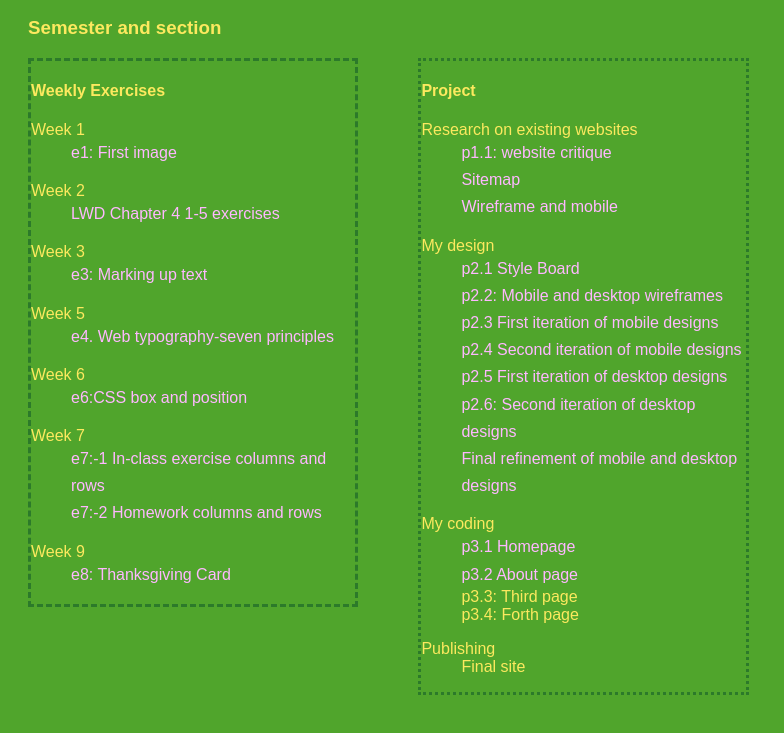
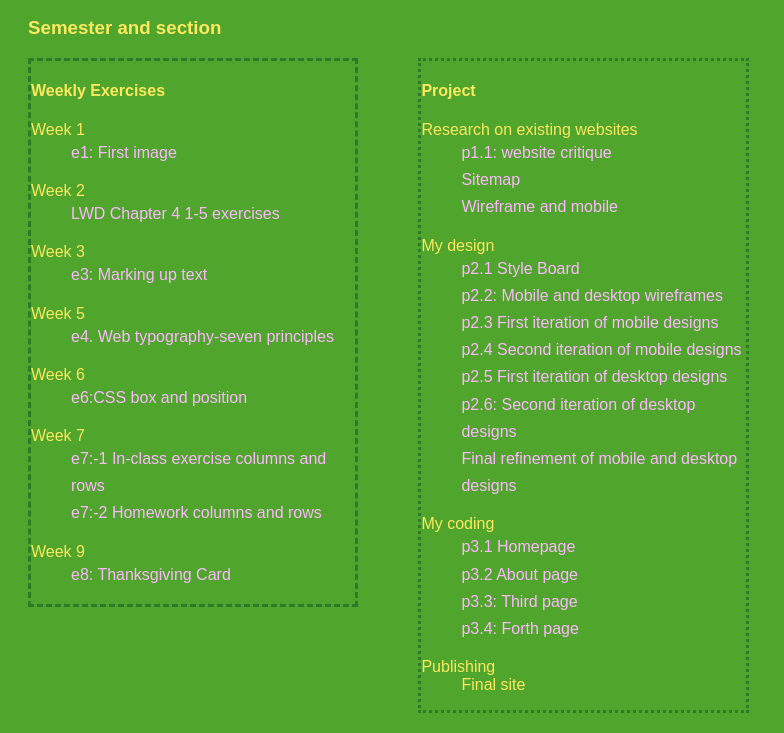
Before and after one commit to Ianzaya/AVT217, a plain HTML site: page weekly/index.html in a window 1280 px wide. Shown: the part 145-878 px from the top of the page, without its empty margins (0-784 px from the left). Drawn offline with Linux system fonts and the light colour scheme; a web font is replaced by a local one.

Commit message:
Add files via upload

```diff
--- a/weekly/index.html
+++ b/weekly/index.html
@@ -82,8 +82,8 @@
 	<dt>My coding </dt>
     <dd><a href="../project/Homepage.html"> p3.1 Homepage</a></dd>
     <dd><a href="../project/About.html"> p3.2 About page </a></dd>
-    <dd>p3.3: Third page</dd>
-	<dd>p3.4: Forth page</dd>
+    <dd><a href="../project/Tour.html"> p3.3: Third page</a></dd>
+	<dd><a href="../project/Merch.html"> p3.4: Forth page</a></dd>
 
 </dl>
 
```
